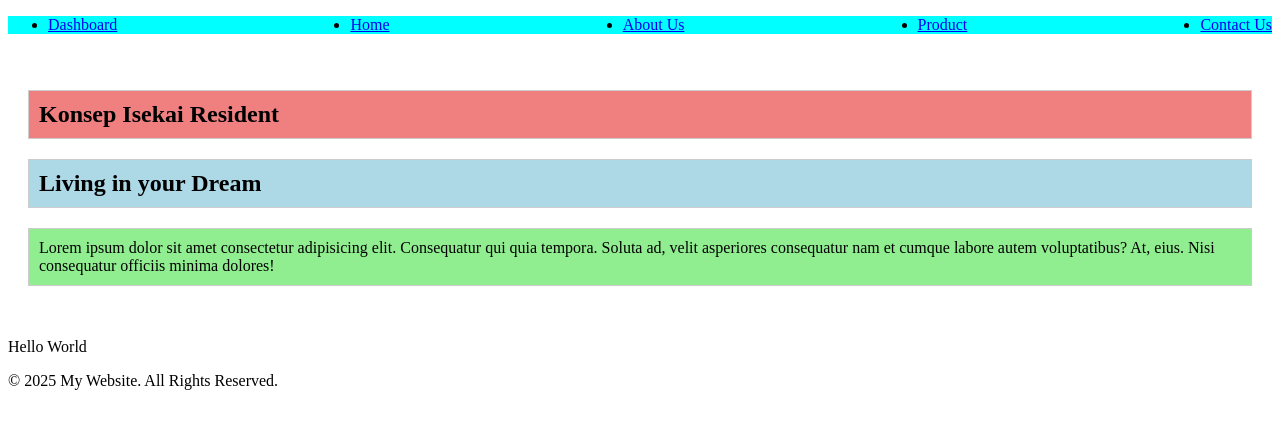
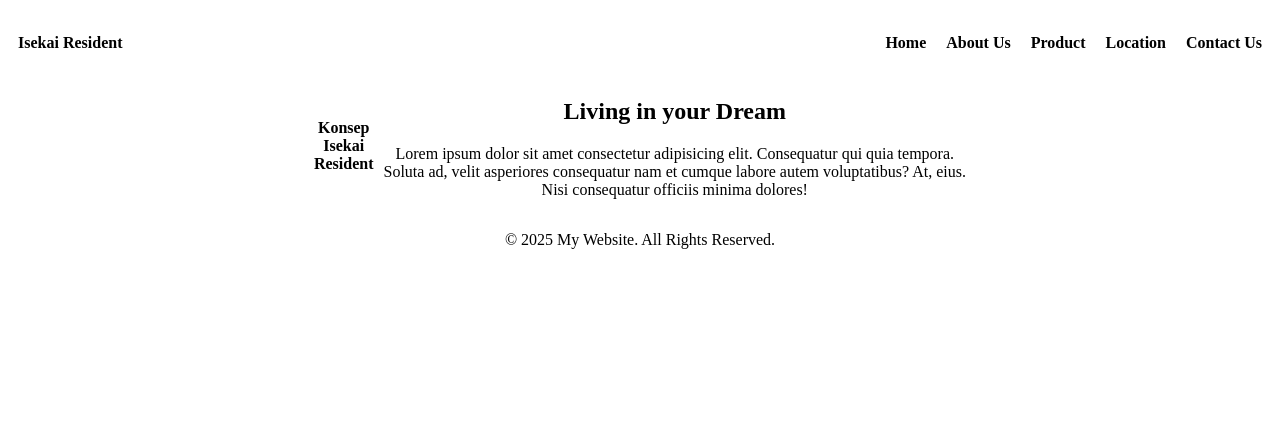
Before and after one commit to SannRainy/ProjectUAS, a PHP site: page /index.php in a window 1280 px wide. Shown: the top 429 px of the page. Run offline with PHP 8.4, Linux system fonts and the light colour scheme.

Commit message:
Update Layout

```diff
--- a/asset/style/header.css
+++ b/asset/style/header.css
@@ -1,30 +1,33 @@
 nav{
-    background-color: aqua;
+  display: flex;
+  justify-content: space-between;
+  align-items: center ;
+  font-weight: bold;
+  padding: 10px;
 }
-nav>.nav-list{
-    display: flex;
-    justify-content: space-between;
+.nav-list {
+  display: flex;
+  justify-content: flex-end;
+  margin: 0;
+  padding: 0;
 }
-.article-container {
-    grid-template-columns: 1fr 3fr; /* Sidebar: 1 part, Main Content: 3 parts */
-    gap: 10px; /* Add space between grid items */
-    padding: 20px;
-  }
 
-  #sd-title {
-    background-color: lightcoral;
-    padding: 10px;
-    border: 1px solid #ccc;
-  }
+.nav-list>li {
+  margin-left: 20px;
+}
+.social-button {
+  text-decoration: none;
+  color: #000;
+}
 
-  #tp-title {
-    background-color: lightblue;
-    padding: 10px;
-    border: 1px solid #ccc;
-  }
-
-  #word {
-    background-color: lightgreen;
-    padding: 10px;
-    border: 1px solid #ccc;
-  }
+article{
+  display: flex;
+  flex-direction: row;
+  align-items: center;
+  justify-content: center;
+  gap: 10px;
+}
+.sd-title, .tp-title {
+  margin: 0;
+  text-align: center;
+}
--- a/includes/footer.php
+++ b/includes/footer.php
@@ -1,7 +1,7 @@
 <footer>
     <link rel="stylesheet" href="asset/style/footer.css">
 
-        <p>&copy; <?php echo date("Y"); ?> My Website. All Rights Reserved.</p>
+        <p style="text-align: center;">&copy; <?php echo date("Y"); ?> My Website. All Rights Reserved.</p>
     </footer>
 </body>
 </html>
--- a/includes/header.php
+++ b/includes/header.php
@@ -9,13 +9,15 @@
 </head>
 <body>
     <header>
+    <div class="Dashboard">
     <div class="Button-container">
         <nav>
-            <ul class="nav-list">
-            <li><a href="home.php" class="social-button">Dashboard</a></li>
-                <li><a href="home.php" class="social-button">Home</a></li>
+            <p>Isekai Resident</p>
+            <ul class="nav-list" style="list-style-type: none;">
+            <li><a href="home.php" class="social-button">Home</a></li>
                 <li><a href="AboutUs.php" class="social-button">About Us</a></li>
                 <li><a href="Product.php" class="social-button">Product</a></li>
+                <li><a href="Location.php" class="social-button">Location</a></li>
                 <li><a href="ContactUs.php" class="social-button">Contact Us</a></li>
 
             </ul>
@@ -23,15 +25,16 @@
         </div>
         <div class="article-container">
             <article>
-            <h1 id="sd-title">Konsep Isekai Resident</h1>
-            <h1 id="tp-title">Living in your Dream</h1>
-            <p id="word">Lorem ipsum dolor sit amet consectetur adipisicing elit. Consequatur qui quia tempora. Soluta ad, velit asperiores consequatur nam et cumque labore autem voluptatibus? At, eius. Nisi consequatur officiis minima dolores!</p>
+                <div class="sd-title">
+                    <p style="font-weight: Bold;">Konsep <br> Isekai <br> Resident</p>
+                </div>
+            <div class="tp-title">
+                <h1>Living in your Dream</h1>
+                <p>Lorem ipsum dolor sit amet consectetur adipisicing elit. Consequatur qui quia tempora. <br>Soluta ad, velit asperiores consequatur nam et cumque labore autem voluptatibus? At, eius. <br>Nisi consequatur officiis minima dolores!</p>
+            </div>
             </article>
         </div>
+    </div>
     </header>
-    <article>
-        <p>Hello World</p>
-    </article>
-
 </body>
 </html>
```
Also changed, not shown: Location.php (added, +13 -0 lines).
